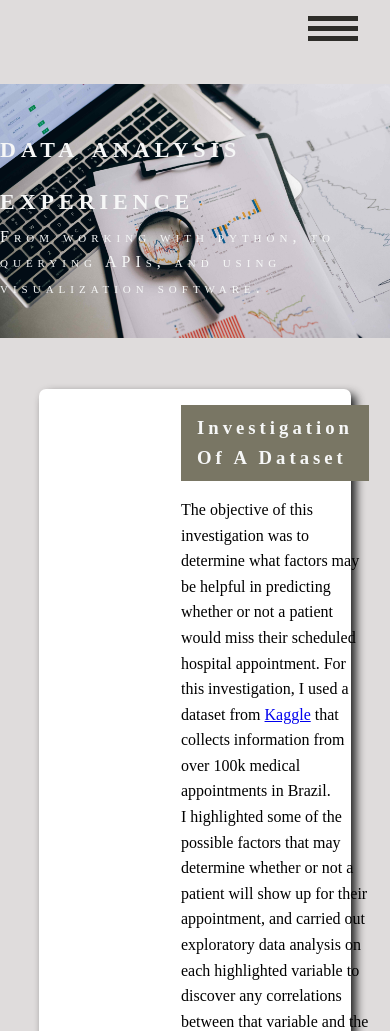
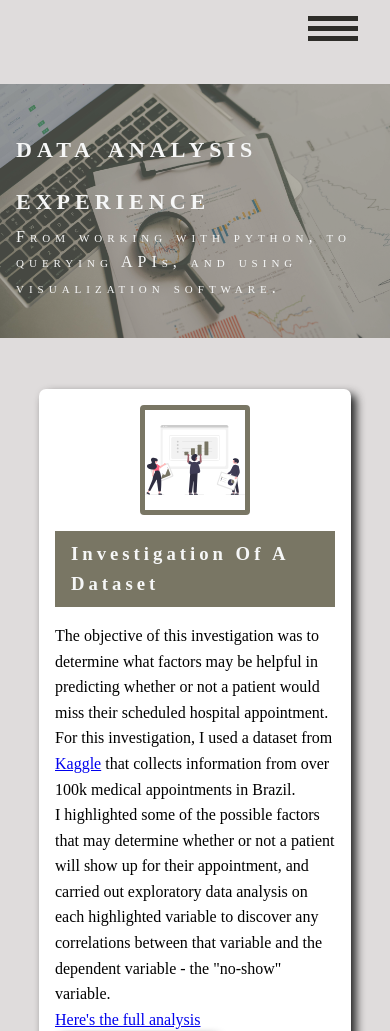
Before and after one commit to OvyEvbodi/Ovy_s_portfolio, a plain HTML site: page data_analysis.html in a window 390 px wide. Shown: the top 1031 px of the page. Drawn offline with Linux system fonts and the light colour scheme.

Commit message:
Optimize data analysis page for mobile view

```diff
--- a/css/data.css
+++ b/css/data.css
@@ -15,6 +15,7 @@ body{
     height:30vh;
 }
 .project_header{
+    background-color: #79766491;
     width:100%;
     height:100%;
     display: flex;
@@ -24,6 +25,7 @@ body{
     color: var(--light-color);
     font-variant: small-caps;
     letter-spacing: 5px;
+    padding: var(--padding-light);
 }
 .data_projects_wrap{
     padding:5% 10%;
@@ -93,3 +95,15 @@ body{
     opacity: 0.8;
     transition: all 300ms ease;
 }
+@media(max-width:600px){
+    .project_body{
+        flex-wrap: wrap;
+        justify-content: center;
+    }
+    .project_thumbnail{
+        margin-bottom: var(--padding-light);
+    }
+    .project_text{
+        padding-left: 0;
+    }
+}
```
